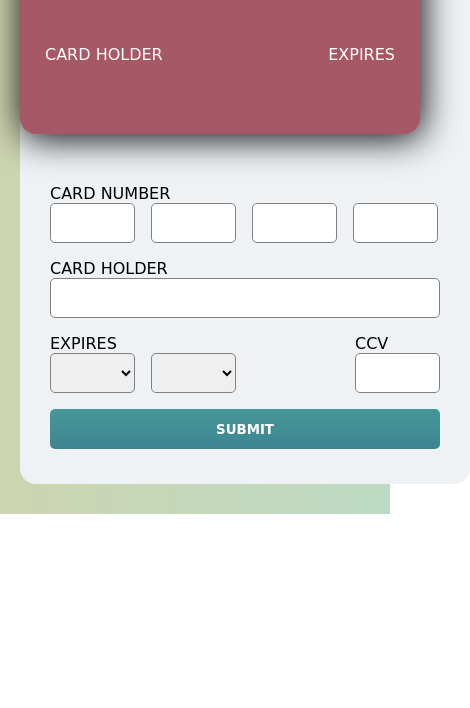
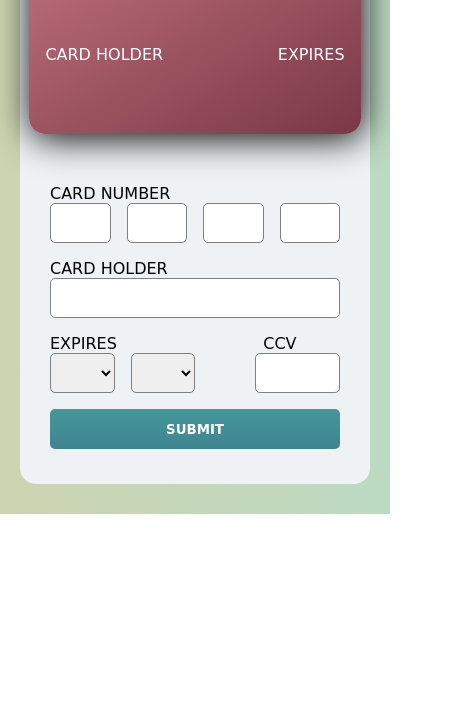
Before and after one commit to nnaemekaxi/zuricdt, a plain HTML site: page index.html in a window 390 px wide. Shown: the part 136-844 px from the top of the page, 470 px wide, since content can reach past the window. Drawn offline with Linux system fonts and the light colour scheme; a web font is replaced by a local one.

Commit message:
responsive

```diff
--- a/index.html
+++ b/index.html
@@ -52,7 +52,7 @@
                             </select>
                         </span>
                         </aside>
-                        <aside>
+                        <aside class="ccv-section">
                             <label for="ccv">CCV</label>
                             <p><input type="text" name="ccv" id="ccv" maxlength="4"></p>
                         </aside>
--- a/style.css
+++ b/style.css
@@ -15,7 +15,7 @@
 .card-section{
     width: 400px;
     height: 200px;
-    background: hsl(348.61deg 30.98% 50%);
+    background: linear-gradient(to bottom right, hsl(349, 39%, 60%), hsl(349, 37%, 35%));
     margin: -550px auto 0;
     border-radius: 16px;
     box-shadow: 2px 4px 36px black;
@@ -79,6 +79,17 @@
     display: flex;
     justify-content: space-between;
 }
+.expiration-ccv aside{
+    width: 50%;
+}
+.ccv-section{
+    display: flex;
+    flex-direction: column;
+    align-items: flex-end;
+}
+.ccv-section label{
+    margin-right: 30%;
+}
 .expiration-ccv span{
     display: flex;
     gap: 16px;
@@ -104,3 +115,20 @@ button:hover{
     background: linear-gradient(to bottom, rgb(17, 83, 61), rgb(1, 41, 28));
 
 }
+@media screen and (max-width: 500px){
+    .card-section{
+        width: 95%;
+    }
+    .image-section,.desc-section{
+        width: 90%;
+    }
+    .input-section{
+        width: 100%;
+    }
+    .card-num input{
+        width: 25%;
+    }
+    button, .holder-input{
+        width: 100%;
+    }
+}
```
